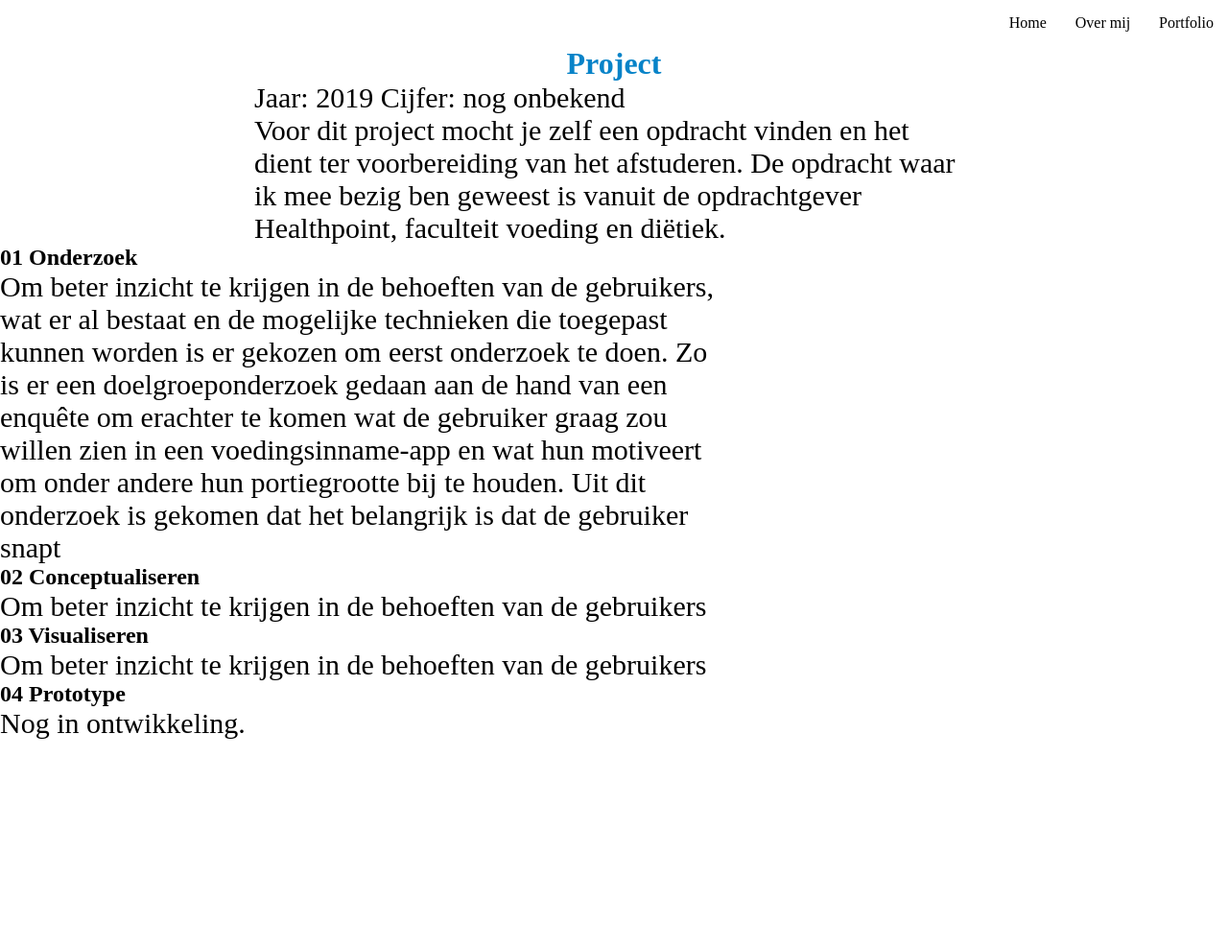
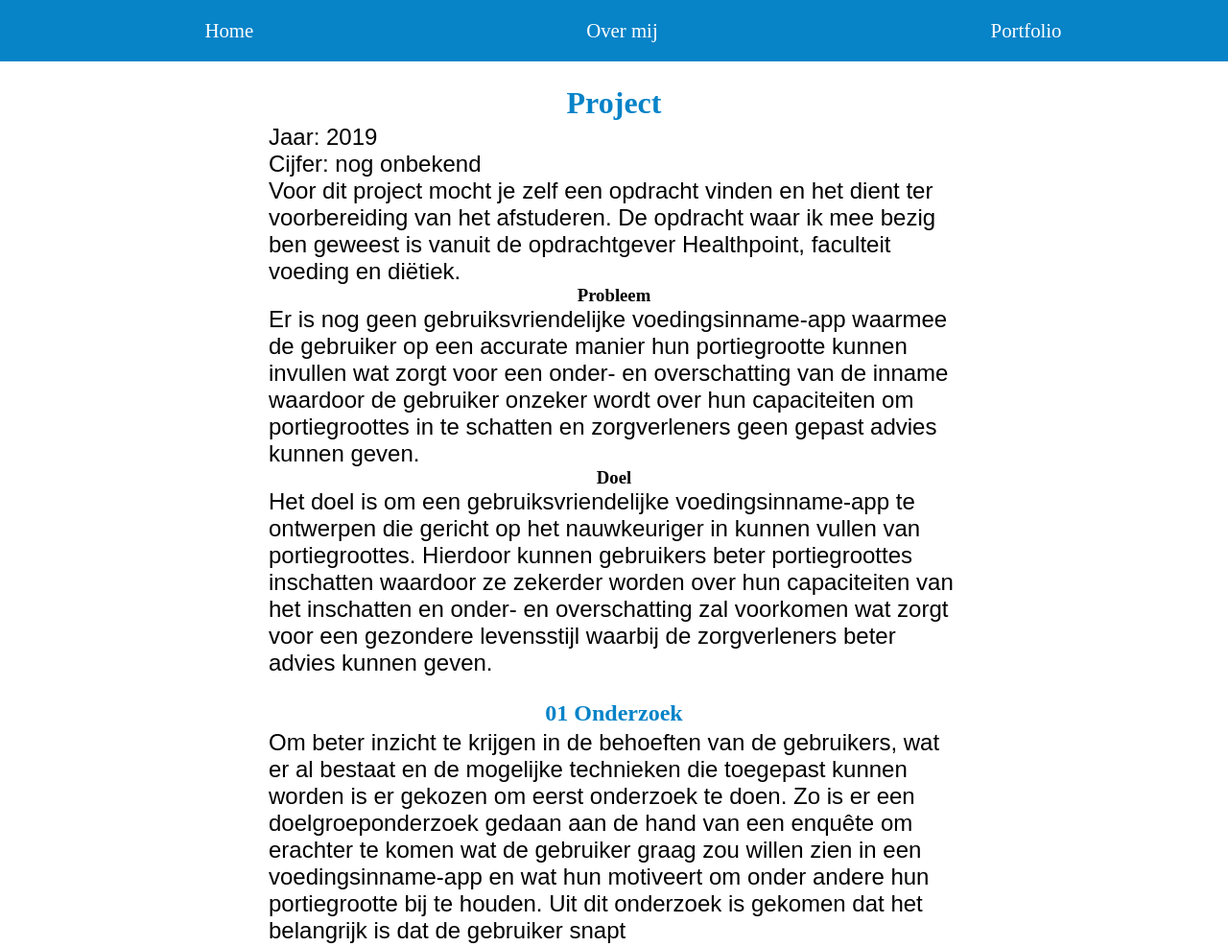
Before and after one commit to Naomivg/portfolionaomi, a plain HTML site: page project.html in a window 1280 px wide. Shown: the top 987 px of the page at 96% size. Before the commit the page ends 800 px from the top, so only its background shows below. Drawn offline with Linux system fonts and the light colour scheme.

Commit message:
adding details
- pictures added
- added text
- changed header

```diff
--- a/css/style.css
+++ b/css/style.css
@@ -3,31 +3,50 @@
 }
 
 /*navigation*/
-body> header> nav> ul{
+nav{
 	display: flex;
-	flex-direction: row;
-	justify-content: flex-end;
+	justify-content: space-around;
+	align-items: center;
+	background-color: #0783C8;
+	height: 8vh;
 }
 
-ul{
-	list-style-type: none;
+.nav-links{
+	display: flex;
+	justify-content: space-around;
+	font-size: 1.3em;
+	width: 100%;
 }
 
-li{
-	padding: 15px;
+.nav-links li{
+	list-style: none;
 }
 
-ul li a{
+.nav-links a{
 	text-decoration: none;
-	color: black;
+	color: white;
 }
 
+.headerimage{
+	width: 100%;
+}
 
-h1{
+h1, h2{
 	font-family: "Ubuntu";
 	color: #0783C8;
 	font-size: 2em;
 	text-align: center;
+	margin-bottom: 0.1em;
+	margin-top: 25px;
+}
+
+h2{
+	font-family: "Ubuntu";
+	color: #0783C8;
+	font-size: 1.5em;
+	text-align: center;
+	margin-bottom: 0.1em;
+	margin-top: 25px;
 }
 
 /*homepage*/
@@ -38,9 +57,8 @@ h1{
 }
 
 p{
-	display: flex;
-	font-family: "Nunito";
-	font-size: 15px;
+	font-family: "Poppins", sans-serif;
+	font-size: 1.5em;
 	width: 12em;
 }
 
@@ -63,8 +81,11 @@ p{
 	display: flex;
 	justify-content: center;
 	text-decoration:none;
+	color: white;
 	margin: 5px;
+	font-size: 1.2em;
 }
+
 
 .button{
 	display: flex;
@@ -72,26 +93,23 @@ p{
 	background-image: linear-gradient(90deg, #FF9DC0, #FFEC89);
 	border-style: none;
 	color: white;
-	padding: 5px;
-	width: 80px;
-	font-family: "Ubuntu";
+	padding: 0.5em;
+	width: 10em;
+	border-radius: 5px;
+	margin: 1em;
 }
 
-/*.fascinatie > .content > a{
+/*project*/
+.info{
 	display: flex;
 	justify-content: center;
-	flex-direction: column;
-	margin: 10px;
 }
 
-.fascinatie > .content > a > img{
-	width: 40%;
-}*/
-
 /*fotografie*/
-.infofascinatie{
+.infofotografie{
 	display: flex;
-	justify-content: center;
+	align-items: center;
+	flex-direction: column;
 }
 
 .title{
@@ -122,9 +140,9 @@ p{
 @media screen and (min-width: 1000px) {
 	p{
 		display: flex;
-		font-family: "Nunito";
-		font-size: 30px;
-		width: 25em;
+		font-family: "Poppins", sans-serif;
+		font-size: 1.5em;
+		width: 30em;
 	}
 
 	.content {
@@ -141,6 +159,7 @@ p{
 		display: flex;
 		flex-direction: row;
 		justify-content: space-around;
+		margin-bottom: 5em;
 	}
 
 	.portfolio-content{
--- a/project.html
+++ b/project.html
@@ -7,51 +7,60 @@
 </head>
 
 <body>
-	<header>
-	    <nav>
-	      <ul>
+	<nav >
+	    <!--<div class="logo">
+			<img src="images/logo.png">
+		</div>-->
+	      <ul class="nav-links">
 	        <li><a href= "home.html">Home</a></li>
 	        <li><a href="overmij.html">Over mij</a></li>
 	        <li><a href= "portfolio.html">Portfolio</a>
 	        </li>
 	      </ul>
 	    </nav>
- 	</header>
  	<main>
  		<div id= "about">
  			<h1>Project</h1>
  			<img src="">
  			<p>
  				Jaar: 2019
+ 			</p>
+ 			<p>
  				Cijfer: nog onbekend
  			</p>
  			<p>
  				Voor dit project mocht je zelf een opdracht vinden en het dient ter voorbereiding van het afstuderen. De opdracht waar ik mee bezig ben geweest is vanuit de opdrachtgever Healthpoint, faculteit voeding en diëtiek.
  			</p>
+ 			<h3>Probleem</h3>
  			<p>
-
+ 				Er is nog geen gebruiksvriendelijke voedingsinname-app waarmee de gebruiker op een accurate manier hun portiegrootte kunnen invullen wat zorgt voor een onder- en overschatting van de inname waardoor de gebruiker onzeker wordt over hun capaciteiten om portiegroottes in te schatten en zorgverleners geen gepast advies kunnen geven.
+ 			</p>
+ 			<h3>Doel</h3>
+ 			<p>
+ 				Het doel is om een gebruiksvriendelijke voedingsinname-app te ontwerpen die gericht op het nauwkeuriger in kunnen vullen van portiegroottes. Hierdoor kunnen gebruikers beter portiegroottes inschatten waardoor ze zekerder worden over hun capaciteiten van het inschatten en onder- en overschatting zal voorkomen wat zorgt voor een gezondere levensstijl waarbij de zorgverleners beter advies kunnen geven.
  			</p>
  		</div>
+
  		<h2>01 Onderzoek</h2>
- 		<div class="onderzoek">
+ 		<div class="info">
  			<p>
  				Om beter inzicht te krijgen in de behoeften van de gebruikers, wat er al bestaat en de mogelijke technieken die toegepast kunnen worden is er gekozen om eerst onderzoek te doen. Zo is er een doelgroeponderzoek gedaan aan de hand van een enquête om erachter te komen wat de gebruiker graag zou willen zien in een voedingsinname-app en wat hun motiveert om onder andere hun portiegrootte bij te houden. Uit dit onderzoek is gekomen dat het belangrijk is dat de gebruiker snapt
  			</p>
  		</div>
  		<h2>02 Conceptualiseren</h2>
- 		<div class="onderzoek">
+ 		<div class="info">
  			<p>
  				Om beter inzicht te krijgen in de behoeften van de gebruikers
  			</p>
  		</div>
  		<h2>03 Visualiseren</h2>
- 		<div class="onderzoek">
+ 		<div class="info">
  			<p>
  				Om beter inzicht te krijgen in de behoeften van de gebruikers
  			</p>
  		</div>
  		<h2>04 Prototype</h2>
- 		<div class="onderzoek">
+ 		<div class="info">
  			<p>
  				Nog in ontwikkeling.
  			</p>
```
Also changed, not shown: home.html (+12 -13 lines), minordesignux.html (+6 -5 lines), minorfotografie.html (+45 -11 lines), overmij.html (+5 -4 lines), portfolio.html (+5 -15 lines), images/experiencemap.jpg (added), images/header.jpg (added), images/header1.jpg (added), images/texture5.jpg (added), 6 other files.
